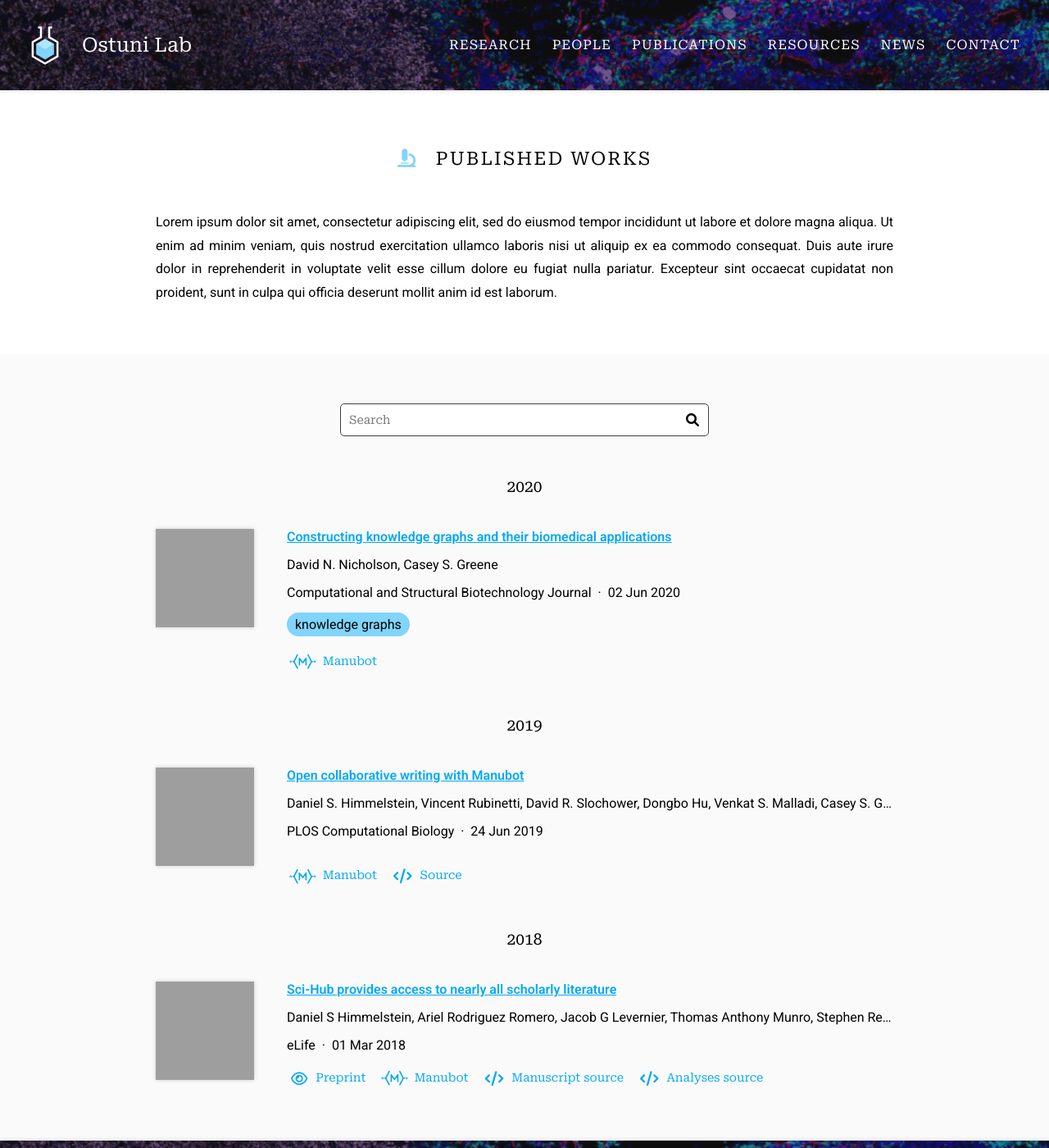
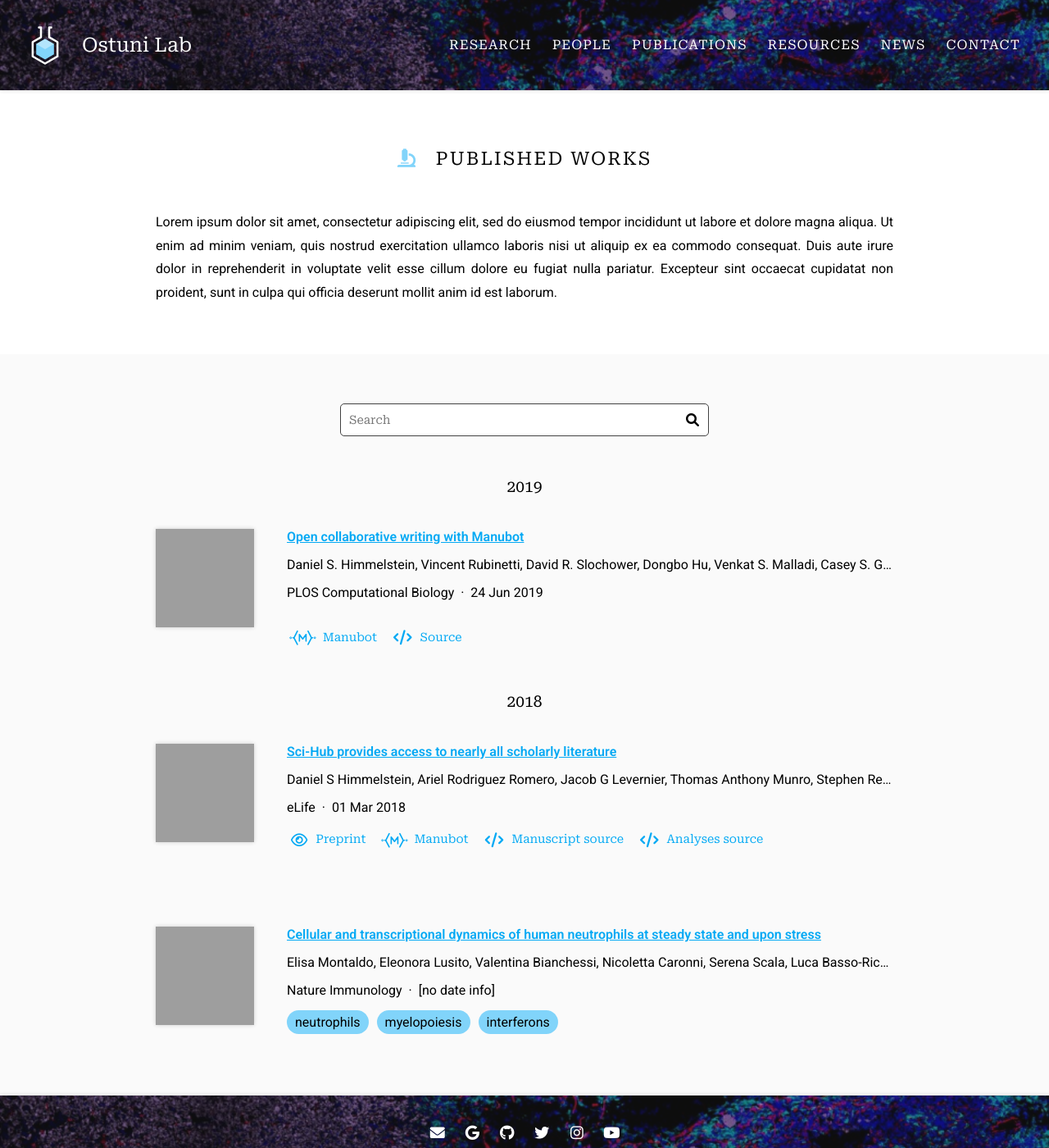
Before and after one commit to laterz-f/labwebsite, a Jekyll site: the page built from publications/index.md, in a window 1280 px wide and 1400 px high. Shown: the whole window at 82% size. Built offline with Jekyll 4.4.1, drawn with Linux system fonts in a browser that asks for light colours; grey boxes are pictures that could not be loaded.

Commit message:
Generate citations

```diff
--- a/_data/citations.yaml
+++ b/_data/citations.yaml
@@ -1,21 +1,61 @@
 # DO NOT EDIT, GENERATED AUTOMATICALLY FROM SOURCES.YAML (AND ELSEWHERE)
 # See https://github.com/greenelab/lab-website-template/wiki/Citations
 
-- id: doi:10.1016/j.csbj.2020.05.017
-  title: Constructing knowledge graphs and their biomedical applications
+- id: doi:10.1038/s41590-022-01311-1
+  title: Cellular and transcriptional dynamics of human neutrophils at steady state
+    and upon stress
   authors:
-  - David N. Nicholson
-  - Casey S. Greene
-  publisher: Computational and Structural Biotechnology Journal
-  date: '2020-06-02'
-  link: https://doi.org/gg7m48
-  image: https://ars.els-cdn.com/content/image/1-s2.0-S2001037020302804-gr1.jpg
-  extra-links:
-  - type: manubot
-    link: https://greenelab.github.io/knowledge-graph-review/
+  - Elisa Montaldo
+  - Eleonora Lusito
+  - Valentina Bianchessi
+  - Nicoletta Caronni
+  - Serena Scala
+  - Luca Basso-Ricci
+  - Carla Cantaffa
+  - Alice Masserdotti
+  - Mattia Barilaro
+  - Simona Barresi
+  - Marco Genua
+  - Francesco Maria Vittoria
+  - Giulia Barbiera
+  - Dejan Lazarevic
+  - Carlo Messina
+  - Elisabetta Xue
+  - Sarah Marktel
+  - Cristina Tresoldi
+  - Raffaella Milani
+  - Paola Ronchi
+  - Salvatore Gattillo
+  - Luca Santoleri
+  - Raffaella Di Micco
+  - Andrea Ditadi
+  - Giulio Belfiori
+  - Francesca Aleotti
+  - Matteo Maria Naldini
+  - Bernhard Gentner
+  - Elisa Gardiman
+  - Nicola Tamassia
+  - Marco Antonio Cassatella
+  - "Andr\xE9s Hidalgo"
+  - Immanuel Kwok
+  - Lai Guan Ng
+  - Stefano Crippa
+  - Massimo Falconi
+  - Francesca Pettinella
+  - Patrizia Scapini
+  - Luigi Naldini
+  - Fabio Ciceri
+  - Alessandro Aiuti
+  - Renato Ostuni
+  publisher: Nature Immunology
+  date: ''
+  link: https://doi.org/gq9zhx
+  image: https://browzine.com/libraries/1778/journals/13082
   tags:
-  - knowledge graphs
-  _cache: 2b8aa76c98be2f26481ab15dc135eb446fa9ef6f94af175c9639d1a45d538cf4
+  - neutrophils
+  - myelopoiesis
+  - interferons
+  _cache: e7b6df4cfbd54698a7368ddfe24637a5cce2e26aec308d24a8809e55b2319a45
 - id: doi:10.1371/journal.pcbi.1007128
   title: Open collaborative writing with Manubot
   authors:
```
